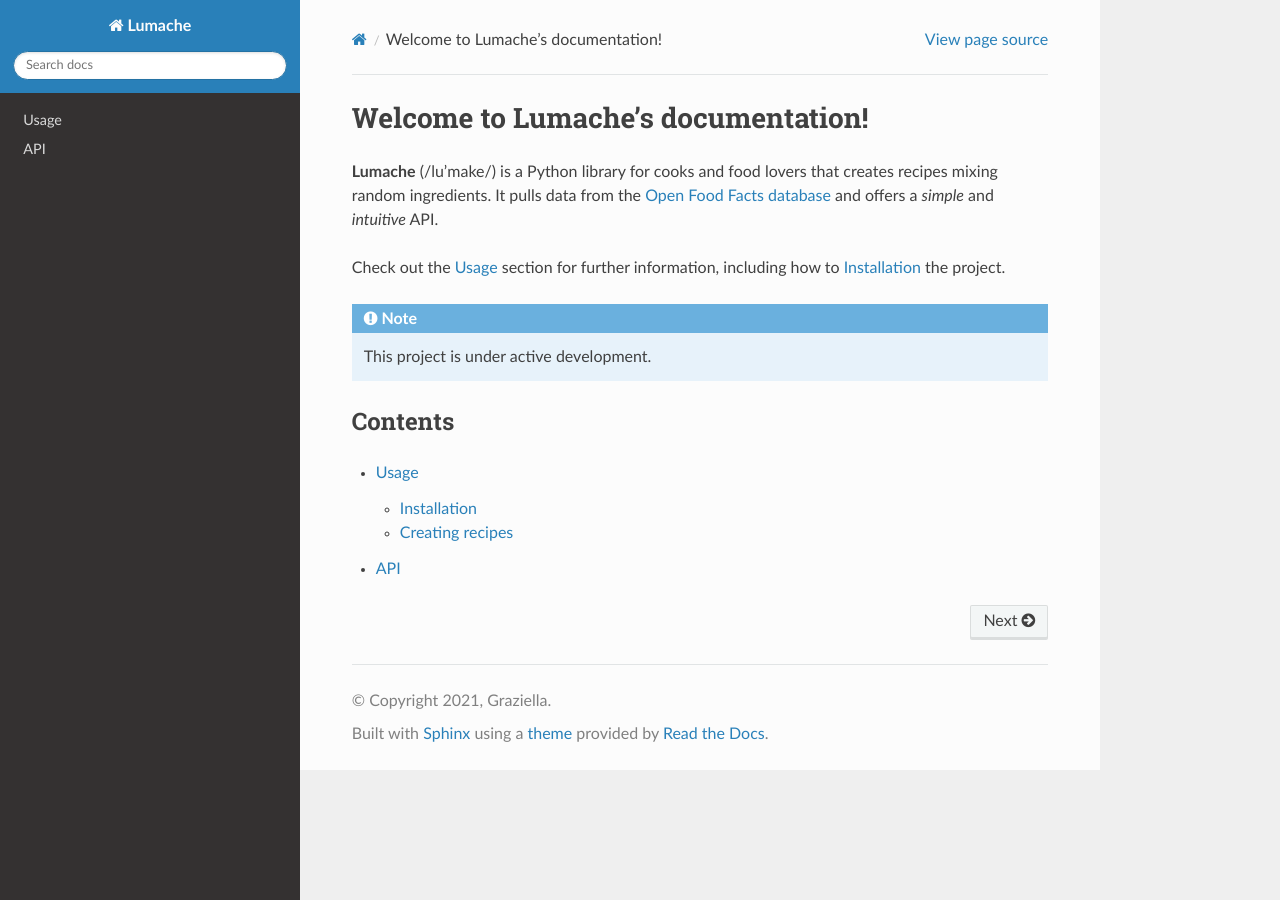
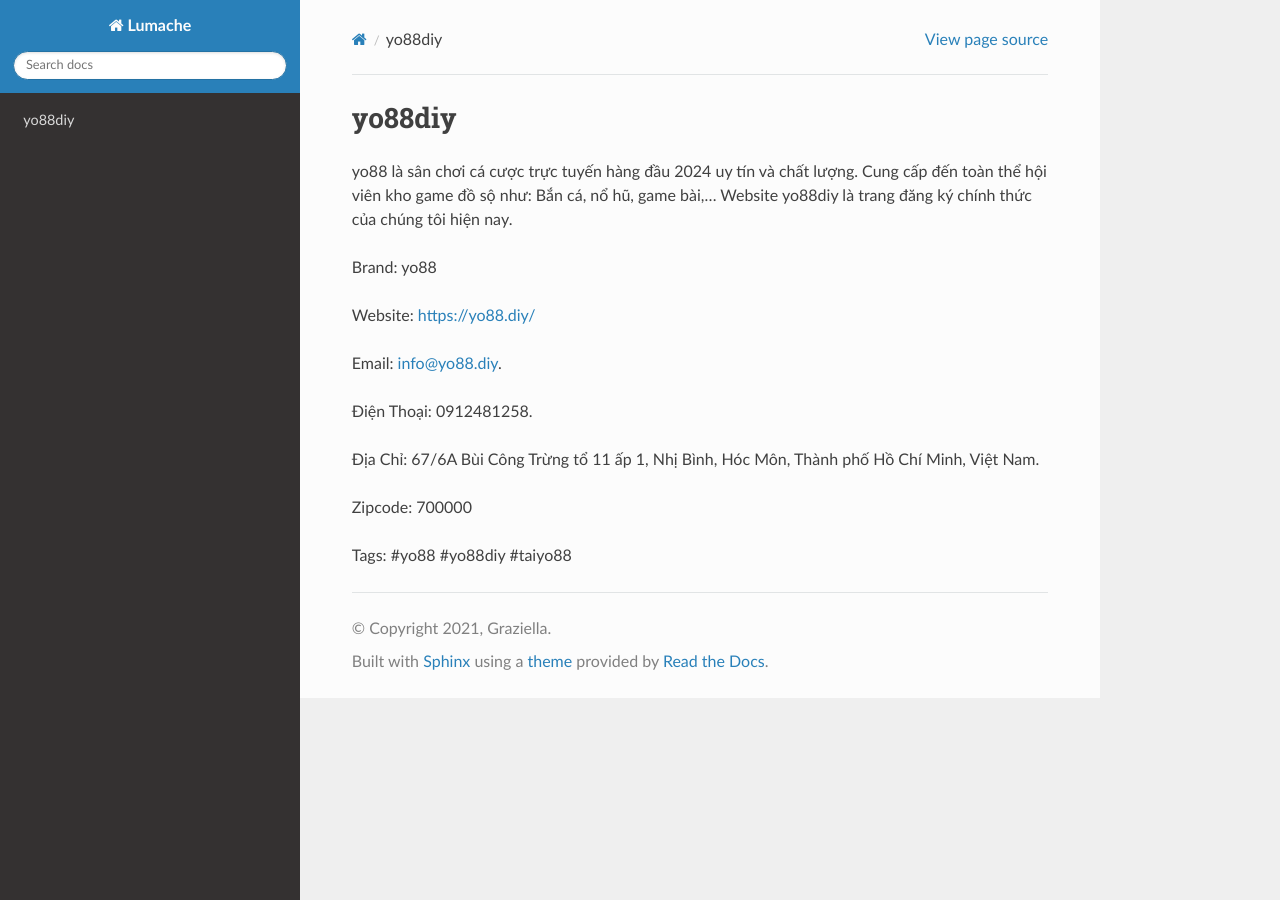
Before and after one commit to JonsCalicut123/yo88diy, a Sphinx documentation site: the page built from docs/source/index.rst, in a window 1280 px wide. Built offline with Sphinx 7.4.7 and the Read the Docs theme 3.1.0, drawn with Linux system fonts in a browser that asks for light colours.

Commit message:
Update index.rst

```diff
--- a/docs/source/index.rst
+++ b/docs/source/index.rst
@@ -1,22 +1,18 @@
-Welcome to Lumache's documentation!
+yo88diy
 ===================================
 
-**Lumache** (/lu'make/) is a Python library for cooks and food lovers
-that creates recipes mixing random ingredients.
-It pulls data from the `Open Food Facts database <https://world.openfoodfacts.org/>`_
-and offers a *simple* and *intuitive* API.
+yo88 là sân chơi cá cược trực tuyến hàng đầu 2024 uy tín và chất lượng. Cung cấp đến toàn thể hội viên kho game đồ sộ như: Bắn cá, nổ hũ, game bài,… Website yo88diy là trang đăng ký chính thức của chúng tôi hiện nay.
 
-Check out the :doc:`usage` section for further information, including
-how to :ref:`installation` the project.
+Brand: yo88
 
-.. note::
+Website: https://yo88.diy/
 
-   This project is under active development.
+Email: info@yo88.diy.
 
-Contents
---------
+Điện Thoại: 0912481258.
 
-.. toctree::
+Địa Chỉ: 67/6A Bùi Công Trừng tổ 11 ấp 1, Nhị Bình, Hóc Môn, Thành phố Hồ Chí Minh, Việt Nam.
 
-   usage
-   api
+Zipcode: 700000
+
+Tags: #yo88 #yo88diy  #taiyo88
```
